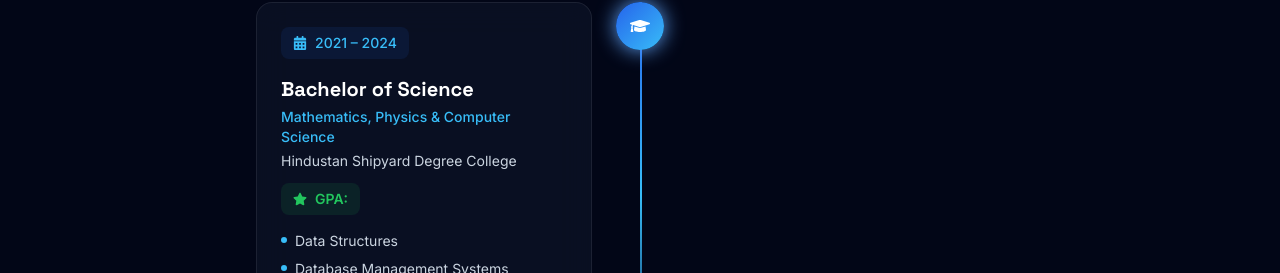
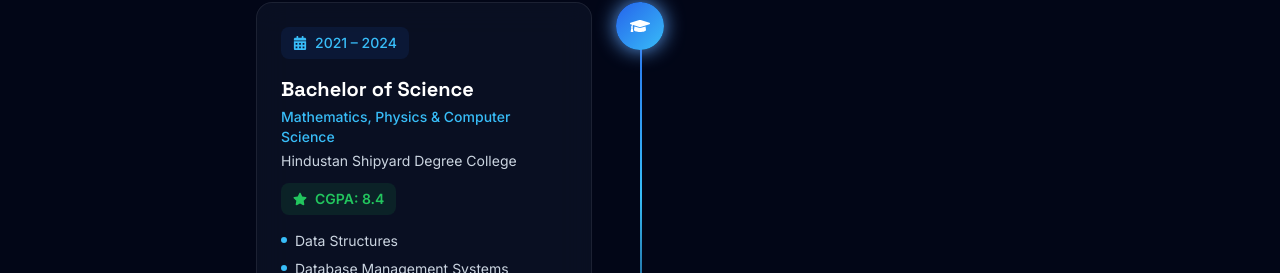
Before and after one commit to vullakalyan/kalyan_portfolio-, a React (Vite) app: page / in a window 1280 px wide. Shown: the part 4184-4457 px from the top of the page. Built offline with nearby package versions, Linux system fonts and the light colour scheme; no server answers.

Commit message:
Update frontend to display CGPA instead of GPA

```diff
--- a/src/sections/Education/Education.jsx
+++ b/src/sections/Education/Education.jsx
@@ -69,7 +69,7 @@ export default function Education() {
                   {/* GPA */}
                   <div className="inline-flex items-center gap-2 px-3 py-1.5 rounded-lg bg-success/10 text-success text-sm font-semibold mb-4">
                     <FaStar className="w-3.5 h-3.5" />
-                    GPA: {edu.gpa}
+                    CGPA: {edu.cgpa}
                   </div>
 
                   {/* Highlights */}
```
